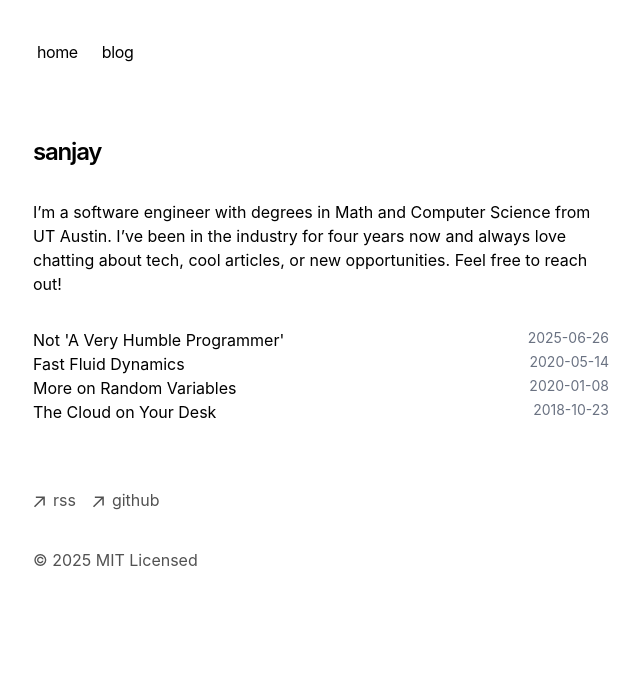
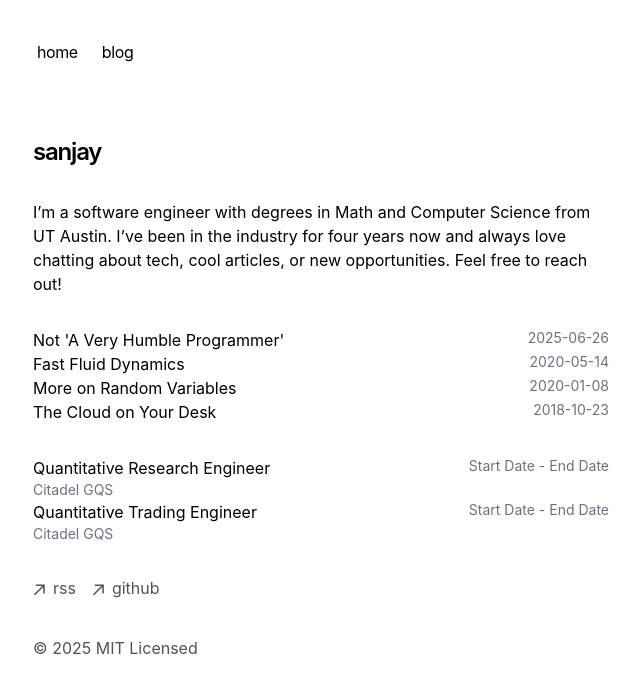
Before and after one commit to sanjayyepuri/personalsite-v4, a Next.js app: page / in a window 1280 px wide. Shown: the top 692 px of the page, without its empty margins (319-959 px from the left). Built offline with nearby package versions, Linux system fonts and the light colour scheme.

Commit message:
add resume structure

```diff
--- a/app/blog/page.tsx
+++ b/app/blog/page.tsx
@@ -1,4 +1,5 @@
 import { BlogPosts } from 'app/components/posts'
+import { ExperienceList } from 'app/components/resume'
 
 export const metadata = {
   title: 'Blog',
--- a/app/components/resume.tsx
+++ b/app/components/resume.tsx
@@ -1,22 +1,36 @@
-
+const experienceItems: Array<{
+  title: string;
+  company: string;
+  startDate: string;
+  endDate: string;
+}> = [
+  {
+    title: "Quantitative Research Engineer",
+    company: "Citadel GQS",
+    startDate: "Start Date",
+    endDate: "End Date",
+  },
+  {
+    title: "Quantitative Trading Engineer",
+    company: "Citadel GQS",
+    startDate: "Start Date",
+    endDate: "End Date",
+  },
+];
 
 export function ExperienceList() {
-  const experienceList : Array<{title: string, company: string, startDate: string, endDate: string}> = [
-    {title: 'Quantitative Research Engineer', company: 'Citadel GQS', startDate: 'Start Date', endDate: 'End Date'},
-    {title: 'Quantitative Trading Engineer', company: 'Citadel GQS', startDate: 'Start Date', endDate: 'End Date'}
-  ];
-
-
   return (
     <ul>
-      {experienceList.map((experience, index) => (
+      {experienceItems.map((experience, index) => (
         <li className="flex" key={index}>
           <div className="flex-1">
             <h3>{experience.title}</h3>
             <p className="text-sm text-gray-500">{experience.company}</p>
           </div>
           <div className="flex flex-col items-end">
-            <p className="text-sm text-gray-500">{experience.startDate} - {experience.endDate}</p>
+            <p className="text-sm text-gray-500">
+              {experience.startDate} - {experience.endDate}
+            </p>
           </div>
         </li>
       ))}
--- a/app/page.tsx
+++ b/app/page.tsx
@@ -1,4 +1,5 @@
 import { BlogPosts } from 'app/components/posts'
+import { ExperienceList } from './components/resume'
 
 export default function Page() {
   return (
@@ -15,6 +16,9 @@ export default function Page() {
       <div className="my-8">
         <BlogPosts />
       </div>
+      <div>
+        <ExperienceList />
+      </div>
     </section>
   )
 }
```
